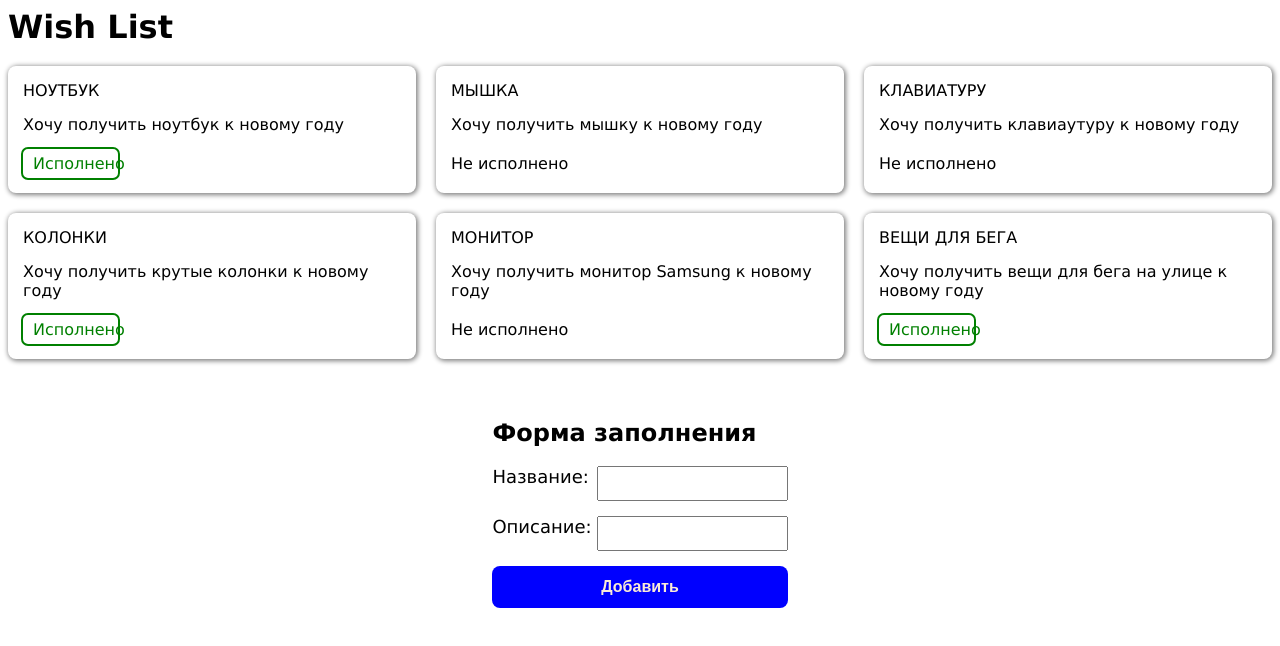
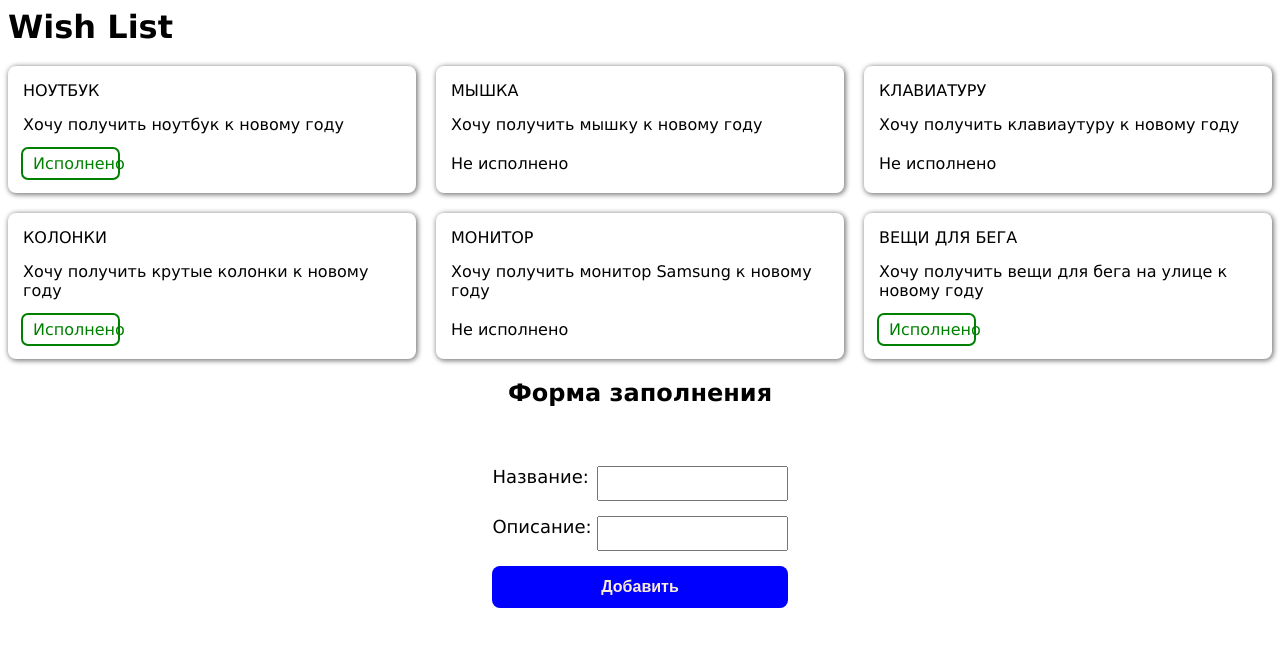
Before and after one commit to StanislavSH109/WishList, a Vue app: page / in a window 1280 px wide. Shown: the top 646 px of the page. Built offline with nearby package versions, Linux system fonts and the light colour scheme.

Commit message:
interaction with v-model and @submit.prevent

```diff
--- a/src/assets/form.css
+++ b/src/assets/form.css
@@ -32,3 +32,7 @@
     font-weight: 700;
     width: inherit;
 }
+
+.title-form {
+    text-align: center;
+}
--- a/src/components/FormCreate.vue
+++ b/src/components/FormCreate.vue
@@ -1,15 +1,14 @@
 <template>
+  <h2 class="title-form">Форма заполнения {{ newCard.title }}</h2>
   <div class="container">
-    <h2 class="title-form">Форма заполнения</h2>
-    <form action="" class="form">
+    <form @submit.prevent="addCard" class="form">
         <label for="name">
             <span>Название:</span>
-            <input type="text" name="name" id="name" :value="newCard.title" @input="setTitle">
+            <input type="text" name="name" id="name" v-model="newCard.title">
         </label>
         <label for="description">
             <span>Описание:</span>
-            <input type="text" name="description" id="description" :value="newCard.description"
-            @input="setDescription">
+            <input type="text" name="description" id="description" v-model="newCard.description">
         </label>
         <button class="btn" type="submit">Добавить</button>
     </form>
@@ -26,15 +25,19 @@ const newCard = ref({
   completed: false,
 })
 
-const setTitle = (event) => {
-  const value = event.target.value;
-  newCard.value.title = value;
+const addCard = () => {
+  console.log(newCard.value);
 }
 
-const setDescription = (event) => {
-  const value = event.target.value;
-  newCard.value.description = value;
-}
+// const setTitle = (event) => {
+//   const value = event.target.value;
+//   newCard.value.title = value;
+// }
+
+// const setDescription = (event) => {
+//   const value = event.target.value;
+//   newCard.value.description = value;
+// }
 </script>
 
 <style scope>
```
